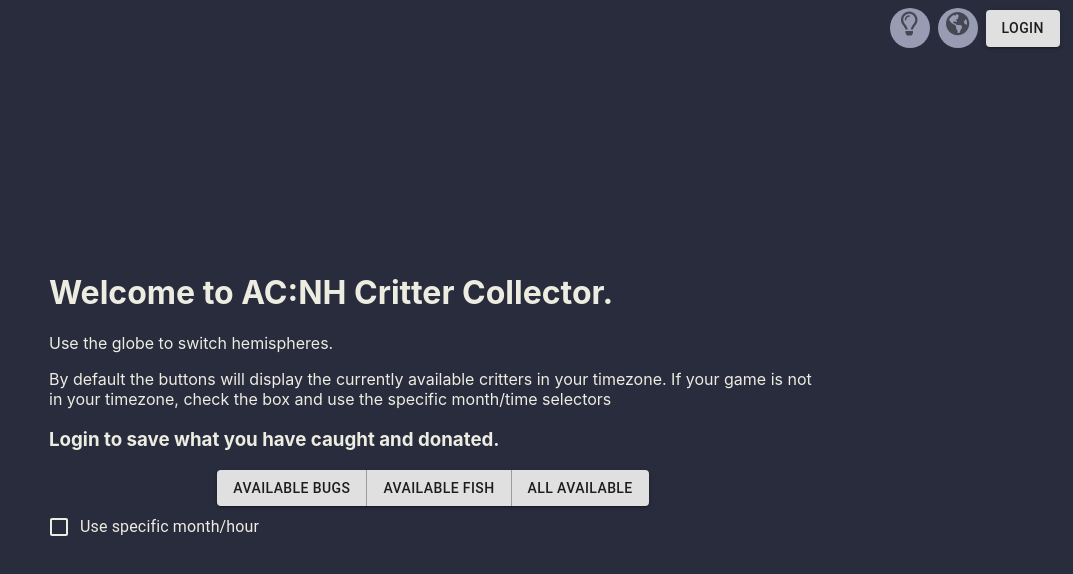
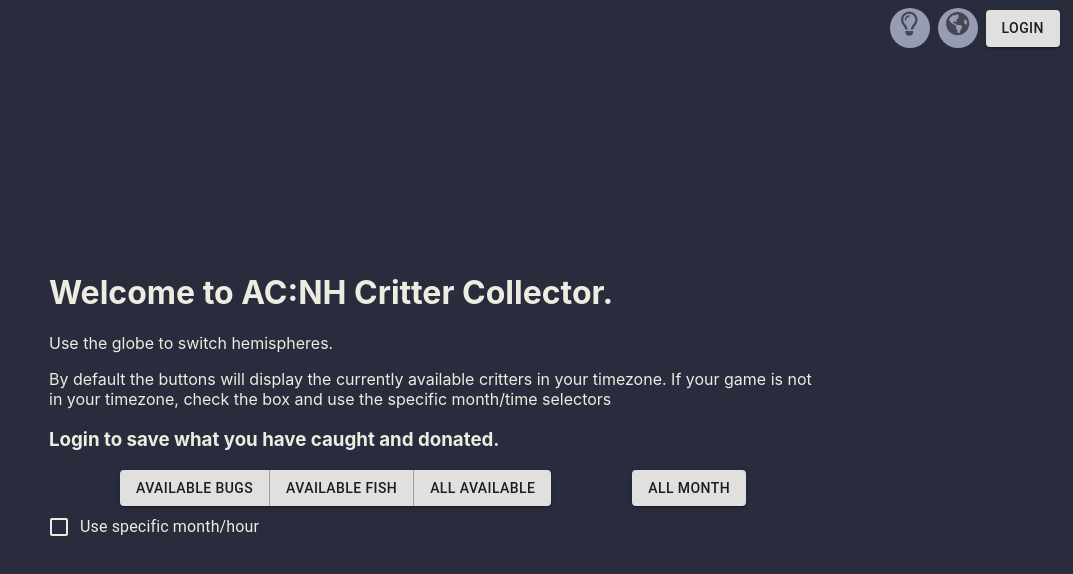
Before and after one commit to allygator/animalcrossing-collectors, a React (Create React App) app: page / in a window 1280 px wide. Shown: the top 574 px of the page, without its empty margins (207-1280 px from the left). Built offline with nearby package versions, Linux system fonts and the light colour scheme; no server answers.

Commit message:
Added month button back fixes #23

```diff
--- a/src/App.scss
+++ b/src/App.scss
@@ -190,6 +190,14 @@
 
 .info {
   transition: display 1.5s;
+  &.little {
+    .reduce {
+      display: none;
+    }
+  }
+  #monthButton {
+    margin-left: 10px;
+  }
 }
 
 #collections {
@@ -258,7 +266,7 @@
   align-items: center;
   min-height: 100vh;
   background-color: $cream;
-  padding-bottom: 40px;
+
   .MuiFormLabel-root.Mui-error,
   .MuiInput-underline.Mui-error:after {
     color: $warning;
@@ -493,6 +501,12 @@
       flex-direction: column;
     }
   }
+  #login-container {
+    .user-fields {
+      width: 36%;
+      padding: 1.5%;
+    }
+  }
 }
 @media (max-width: 705px) {
   .dark {
@@ -504,6 +518,10 @@
     .little {
       background-color: $cream;
     }
+  }
+
+  .login {
+    padding-bottom: 40px;
   }
 
   .main {
--- a/src/components/Main.js
+++ b/src/components/Main.js
@@ -9,6 +9,7 @@
 import cx from "clsx";
 import FormControlLabel from "@material-ui/core/FormControlLabel";
 import Checkbox from "@material-ui/core/Checkbox";
+import Button from "@material-ui/core/Button";
 import { FontAwesomeIcon } from "@fortawesome/react-fontawesome";
 import { faChevronUp as lightOn } from "@fortawesome/free-solid-svg-icons";
 import { faChevronDown as lightOff } from "@fortawesome/free-solid-svg-icons";
@@ -19,9 +20,9 @@
 const theme = createMuiTheme({
   palette: {
     primary: {
-      main: grey[300]
-    }
-  }
+      main: grey[300],
+    },
+  },
 });
 
 function Main(props) {
@@ -36,7 +37,7 @@
   const [pickerSub, setSubmitted] = useState();
   const [usePicker, setPickerUse] = useState(false);
   const [mobileMenu, showMenu] = useState(false);
-  const toggleLoading = val => {
+  const toggleLoading = (val) => {
     if (val) {
       setLoading(val);
     } else {
@@ -45,16 +46,16 @@
       }, 1000);
     }
   };
-  const pickType = val => {
+  const pickType = (val) => {
     setType(val);
   };
-  const submit = val => {
+  const submit = (val) => {
     if (val) {
       setSubmitted({
         ...pickerSub,
         month: picker.month,
         hour: picker.hour,
-        meridiem: picker.meridiem
+        meridiem: picker.meridiem,
       });
     } else {
       setSubmitted();
@@ -63,12 +64,9 @@
   const toggle = () => setLight(!lighting);
   const hemisphere = () => {
     if (userData?.authUser) {
-      firebase.db
-        .collection("users")
-        .doc(userData.authUser.uid)
-        .update({
-          sphere: !sphere
-        });
+      firebase.db.collection("users").doc(userData.authUser.uid).update({
+        sphere: !sphere,
+      });
     }
     setSphere(!sphere);
   };
@@ -79,7 +77,7 @@
         .collection("users")
         .doc(userData.authUser.uid)
         .onSnapshot(
-          snapshot => {
+          (snapshot) => {
             if (!snapshot.data().sphere) {
             } else {
               if (sphere !== snapshot.data().sphere) {
@@ -87,7 +85,7 @@
               }
             }
           },
-          err => {
+          (err) => {
             console.log(err);
           }
         );
@@ -156,7 +154,17 @@
               toggleLoading={toggleLoading}
               date={usePicker}
               submit={submit}
-            />{" "}
+            />
+            <Button
+              variant="contained"
+              onClick={() => {
+                setType(4);
+                toggleLoading(true);
+              }}
+              id="monthButton"
+            >
+              <span className="reduce">All&nbsp;</span> Month
+            </Button>
             {userData ? (
               <FormControlLabel
                 control={
```
